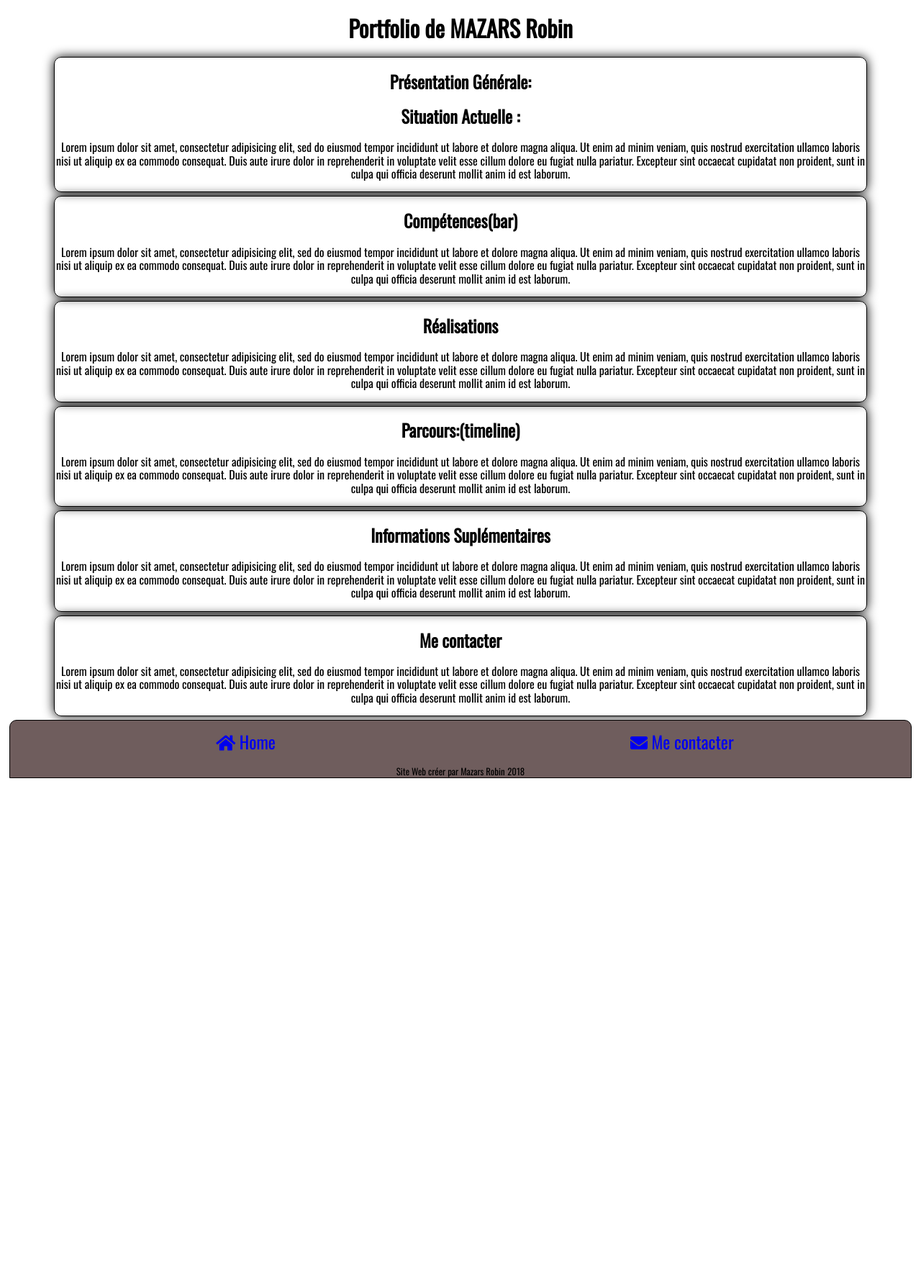
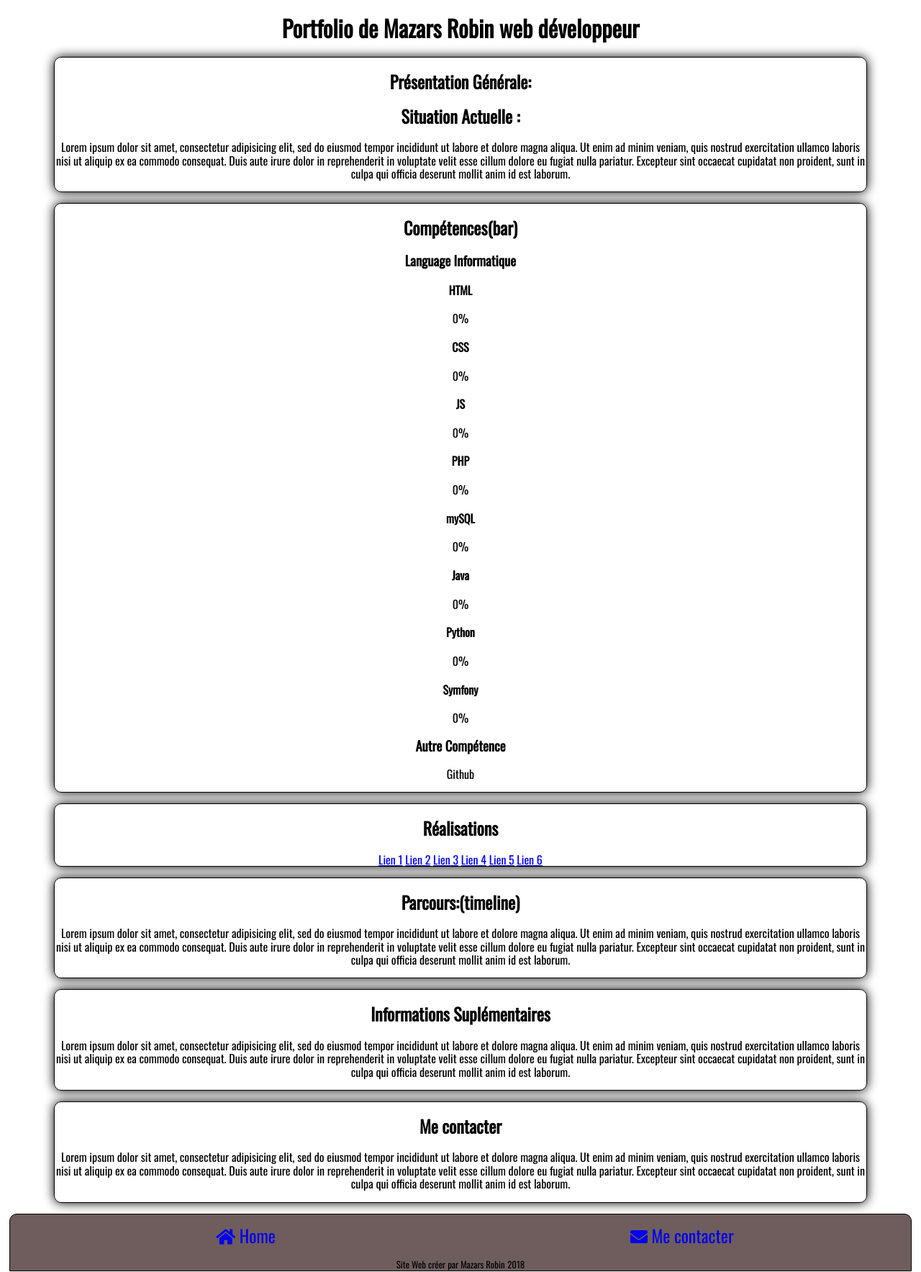
Before and after one commit to RobinMazars/ProjetFinFormation, a PHP site: page / in a window 1280 px wide. Shown: the part 62-1829 px from the top of the page at 72% size. Before the commit the page ends 1143 px from the top, so only its background shows below. Run offline with PHP 8.4, Linux system fonts and the light colour scheme; some libraries are stand-ins or nearby versions.

Commit message:
remve .gitignore modify compétence and add margin to section

```diff
--- a/css/master.css
+++ b/css/master.css
@@ -29,7 +29,7 @@ p {
 }
 section {
   width: 90%;
-  margin: 5px auto;
+  margin: 15px auto;
   border: 1px solid black;
   box-shadow: 0 0 15px;
   border-radius: 10px;
--- a/css/master.less
+++ b/css/master.less
@@ -40,7 +40,7 @@ p{
 }
 section {
   width: 90%;
-  margin: 5px auto;
+  margin: 15px auto;
   border: @borderMain;
   box-shadow: 0 0 15px;
   border-radius: @borderRadiusMain;
--- a/index.php
+++ b/index.php
@@ -17,24 +17,46 @@
 
   <?php include './inc/header.inc.php'; ?>
   <main>
-    <h1>Portfolio de MAZARS Robin</h1>
+    <h1>Portfolio de Mazars Robin web développeur</h1>
     <section>
       <h2>Présentation Générale:</h2>
       <h2>Situation Actuelle :</h2>
-
-
       <p>Lorem ipsum dolor sit amet, consectetur adipisicing elit, sed do eiusmod tempor incididunt ut labore et dolore magna aliqua. Ut enim ad minim veniam, quis nostrud exercitation ullamco laboris nisi ut aliquip ex ea commodo consequat. Duis
         aute irure dolor in reprehenderit in voluptate velit esse cillum dolore eu fugiat nulla pariatur. Excepteur sint occaecat cupidatat non proident, sunt in culpa qui officia deserunt mollit anim id est laborum.</p>
     </section>
     <section>
       <h2>Compétences(bar)</h2>
-      <p>Lorem ipsum dolor sit amet, consectetur adipisicing elit, sed do eiusmod tempor incididunt ut labore et dolore magna aliqua. Ut enim ad minim veniam, quis nostrud exercitation ullamco laboris nisi ut aliquip ex ea commodo consequat. Duis
-        aute irure dolor in reprehenderit in voluptate velit esse cillum dolore eu fugiat nulla pariatur. Excepteur sint occaecat cupidatat non proident, sunt in culpa qui officia deserunt mollit anim id est laborum.</p>
+      <h3>Language Informatique</h3>
+      <div class="Competence">
+        <?php // TODO: find bar on bootstrap or on net,Full CSS?>
+      <h4>HTML</h4>
+      <p>0%</p>
+      <h4>CSS</h4>
+      <p>0%</p>
+      <h4>JS</h4>
+      <p>0%</p>
+      <h4>PHP</h4>
+      <p>0%</p>
+      <h4>mySQL</h4>
+      <p>0%</p>
+      </div>
+      <h4>Java</h4>
+      <p>0%</p>
+      <h4>Python</h4>
+      <p>0%</p>
+      <h4>Symfony</h4>
+      <p>0%</p>
+      <h3>Autre Compétence</h3>
+      <p>Github</p>
     </section>
     <section>
       <h2>Réalisations</h2>
-      <p>Lorem ipsum dolor sit amet, consectetur adipisicing elit, sed do eiusmod tempor incididunt ut labore et dolore magna aliqua. Ut enim ad minim veniam, quis nostrud exercitation ullamco laboris nisi ut aliquip ex ea commodo consequat. Duis
-        aute irure dolor in reprehenderit in voluptate velit esse cillum dolore eu fugiat nulla pariatur. Excepteur sint occaecat cupidatat non proident, sunt in culpa qui officia deserunt mollit anim id est laborum.</p>
+      <a href="#">Lien 1</a>
+      <a href="#">Lien 2</a>
+      <a href="#">Lien 3</a>
+      <a href="#">Lien 4</a>
+      <a href="#">Lien 5</a>
+      <a href="#">Lien 6</a>
     </section>
     <section>
       <h2>Parcours:(timeline)</h2>
--- a/js/main.js
+++ b/js/main.js
@@ -8,7 +8,7 @@ $("nav ul li a").hover(function() {
   $(this).css('background', '');
   $(this).css('color', '');
 });
-
+// TODO: implement
 //resize event
 // window.addEventListener('resize', function(event){
 //   console.log("resize");
```
Also changed, not shown: 2 other files.
